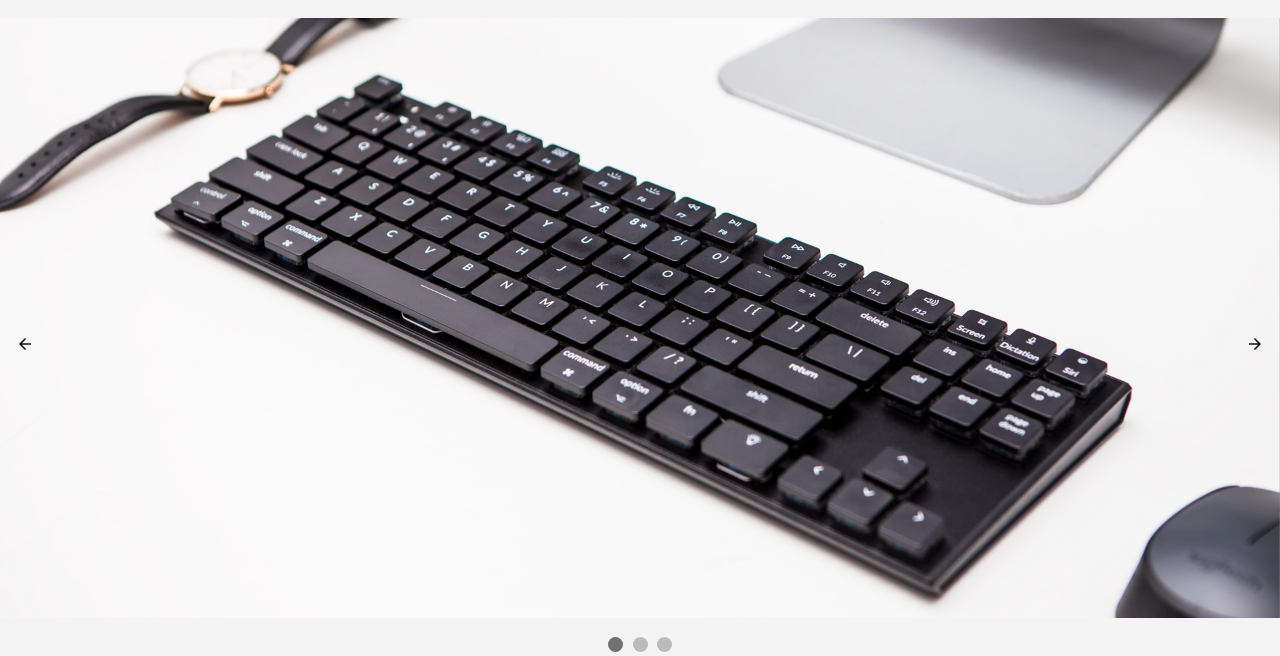
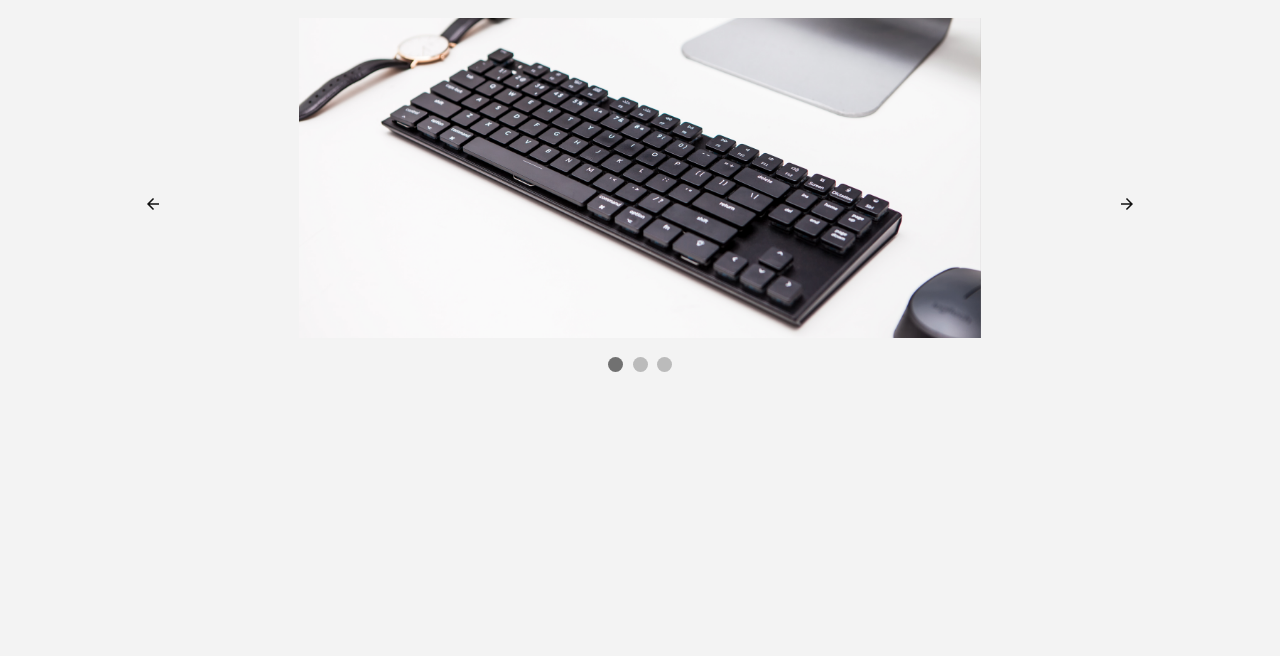
Before and after one commit to Kaleidics/keysite, a plain HTML site: page index.html in a window 1280 px wide. Shown: the part 161-817 px from the top of the page. Drawn offline with nearby package versions, Linux system fonts and the light colour scheme.

Commit message:
update css

```diff
--- a/styles.css
+++ b/styles.css
@@ -61,6 +61,10 @@ header {
 #logo {
   width: 30px;
 }
+
+#logo:hover {
+    -webkit-filter: invert(100%) !important;
+}
 /* navbar fixed scroll */
 .sticky {
     position: fixed;
@@ -73,10 +77,12 @@ header {
   margin-top: 10vh;
 }
 .mySlides {
-    display: none
+  margin: 0 auto;
+    display: none;
 }
 .dash {
-    width: 100%;
+    height: 40vh;
+    /* width: 100vw; */
 }
 
 .dots {
@@ -88,9 +94,11 @@ img {
 
 /* Slideshow container */
 .slideshow-container {
-  /* max-width: 1000px; */
+  width: 80%;
+  display: flex;
+  justify-content: center;
+  flex-direction: column;
   position: relative;
-  /* top: 25vh; */
   margin: auto;
 }
 
```
Also changed, not shown: images/m1.png.
